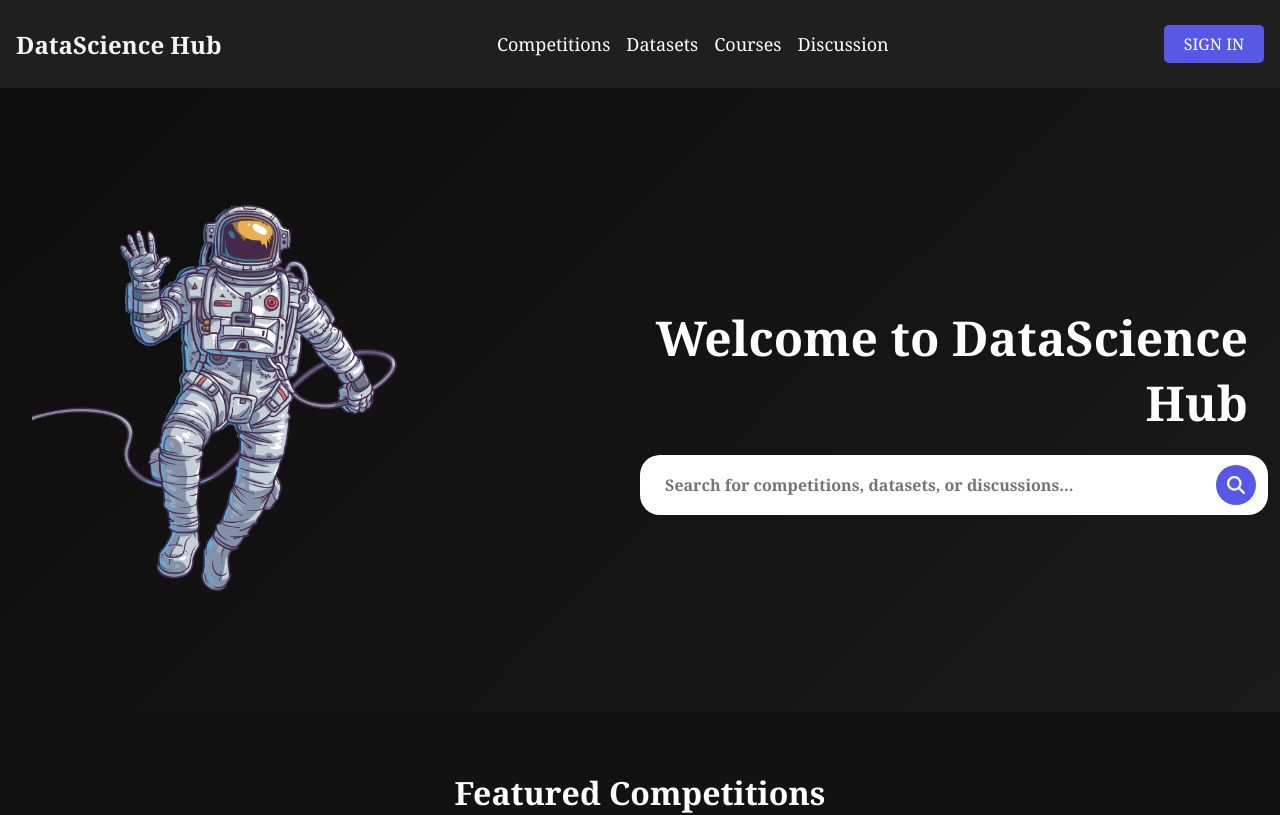
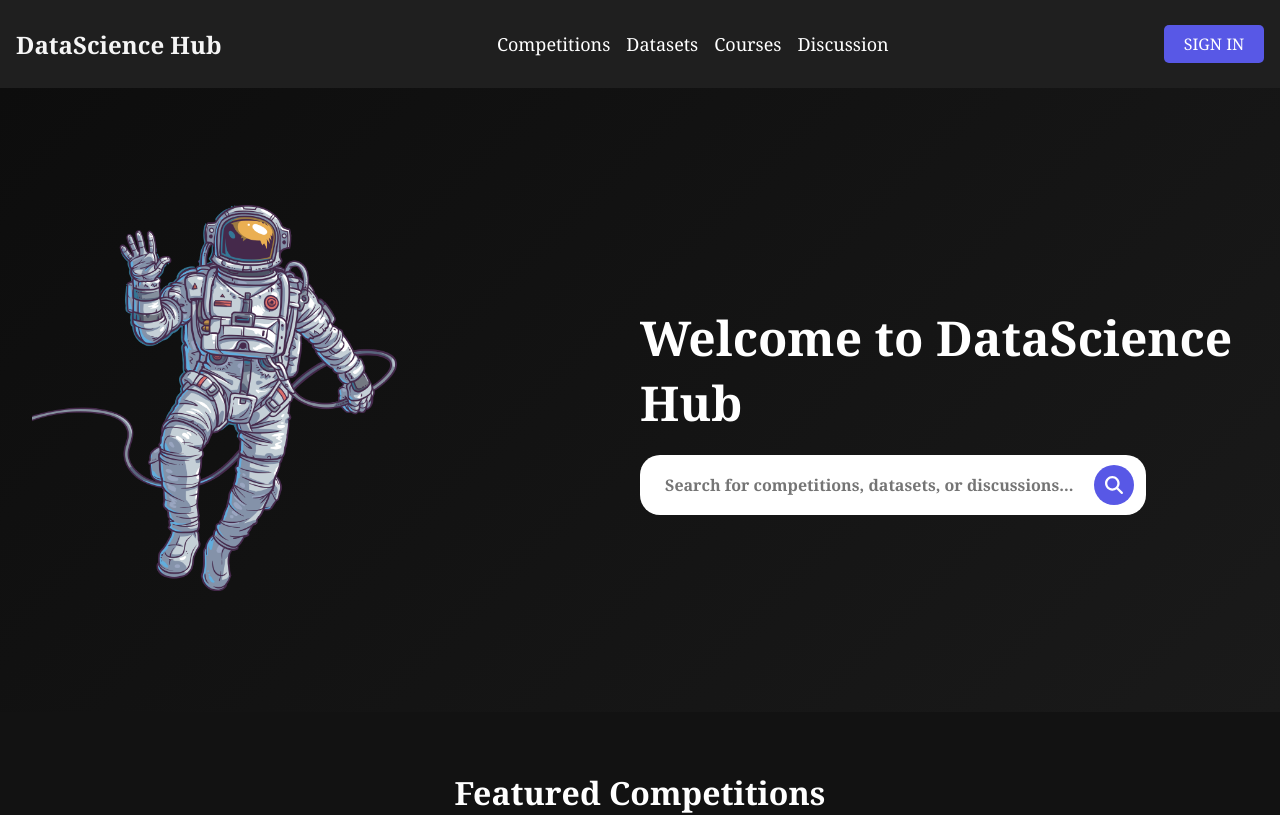
Before and after one commit to abhaykashyap31/Blockchain-based-Dataset-Marketplace, a React (Create React App) app in the folder Frontend/: page / in a window 1280 px wide. Shown: the top 815 px of the page. Built offline with nearby package versions, Linux system fonts and the light colour scheme.

Commit message:
Minor Fixes

```diff
--- a/Frontend/src/HomePage/Home.css
+++ b/Frontend/src/HomePage/Home.css
@@ -5,6 +5,7 @@ body {
     background-color: #121212;
     color: #fff;
 }
+
 
 li {
     text-decoration: none;
@@ -91,11 +92,12 @@ nav ul li a:hover {
     max-width: 60%;
     height: auto;
     border-radius: 10px;
+    overflow: hidden;
 }
 
 .hero-content {
     flex: 1;
-    text-align: right;
+    /* text-align: right; */
     font-family: Georgia, 'Times New Roman', Times, serif;
 }
 
@@ -189,7 +191,7 @@ footer p {
 }
 .search-container {
     display: flex;
-    width: 100%;
+    width: 80%;
     justify-content: center;
     align-items: center;
     background-color: white;
```
